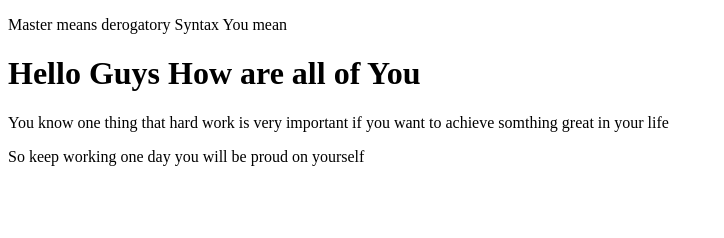
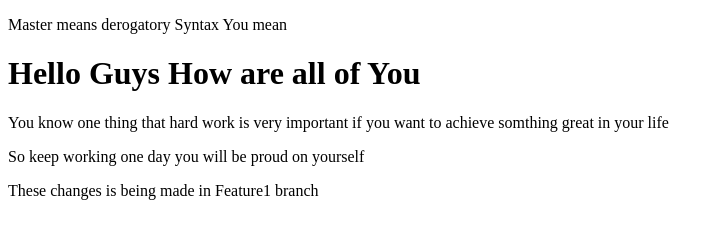
Before and after one commit to Ashish7080/TestDemo2, a plain HTML site: page index.html in a window 1280 px wide. Shown: the whole page, without its empty margins (0-724 px from the left). Drawn offline with Linux system fonts and the light colour scheme.

Commit message:
feature1 added

```diff
--- a/index.html
+++ b/index.html
@@ -10,5 +10,6 @@
     <h1>Hello Guys How are all of You</h1>
     <p>You know one thing that hard work is very important if you want to achieve somthing great in your life</p>
     <p>So keep working one day you will be proud on yourself</p>
+    <p>These changes is being made in Feature1 branch</p>
 </body>
 </html>
```
